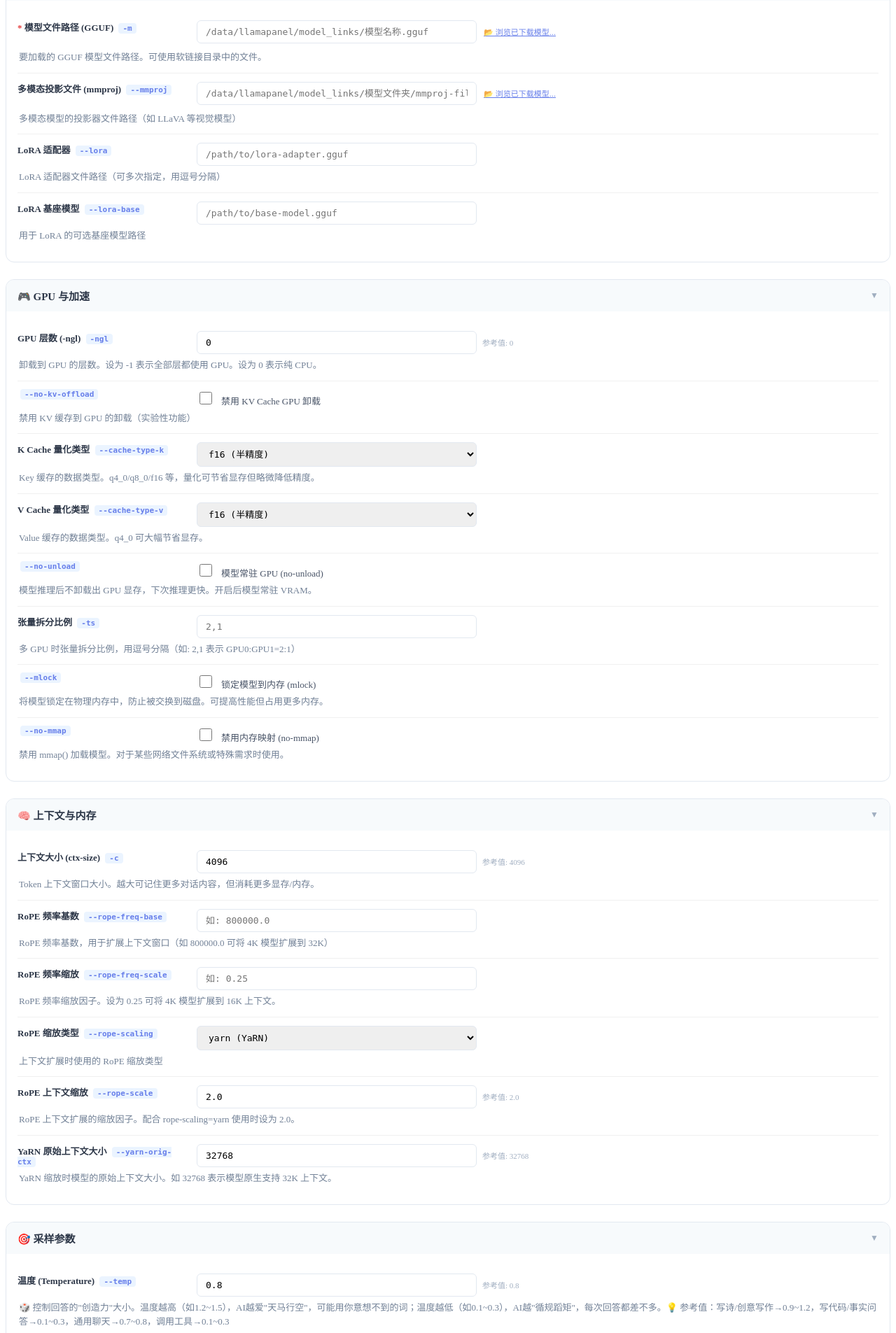
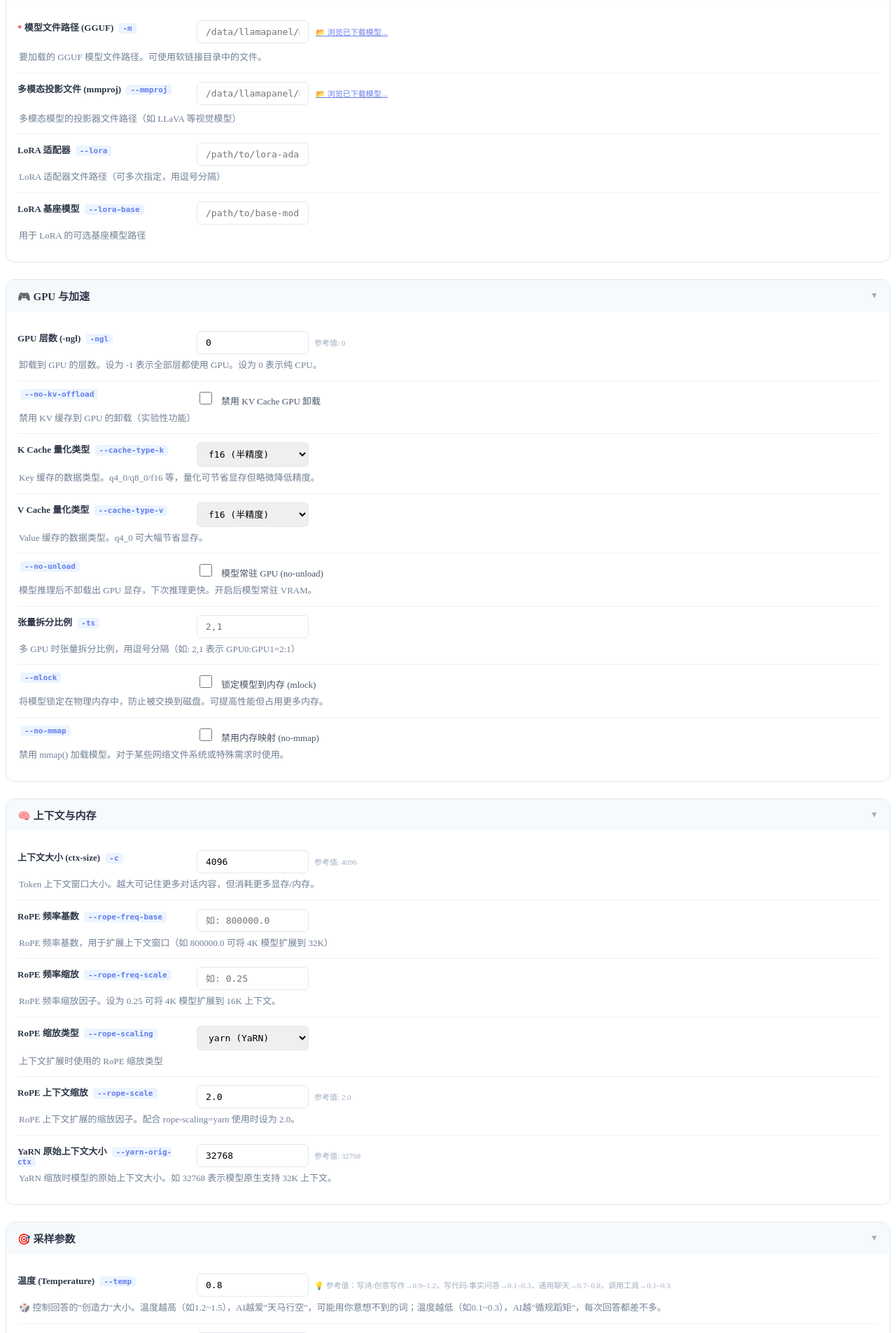
Before and after one commit to CHENBIN-1979/llamapanel, a FastAPI app: page /api/server/page in a window 1280 px wide. Shown: the part 372-2277 px from the top of the page at 70% size. Run offline with FastAPI, Linux system fonts and the light colour scheme; parts of the project's set-up code (start-up, migrations or seed data) failed here and were passed over.

Commit message:
feat: 采样参数显示场景参考值(💡)替代简单默认值 - 后端: 为7个采样参数(temp/top_k/top_p/min_p/repeat_penalty/repeat_last_n/presence_penalty)   增加 ref_scenario 字段，存放场景建议值；从 description 中移除 💡 参考值部分 - 前端: renderParamField 中 number 类型优先显示 ref_scenario 场景参考值   (如 "💡 参考值：写诗/创意写作→0.9~1.2，...") - CSS: 输入框 max-width 从 400px 缩小至 160px，min-width 从 200px 缩小至 100px，   确保场景参考值与输入框同行显示

```diff
--- a/backend/routers/server.py
+++ b/backend/routers/server.py
@@ -273,82 +273,89 @@ SERVER_PARAMS_META = {
         "flag": "--temp",
         "type": "number",
         "label": "温度 (Temperature)",
-        "description": "🎲 控制回答的\"创造力\"大小。温度越高（如1.2~1.5），AI越爱\"天马行空\"，可能用你意想不到的词；温度越低（如0.1~0.3），AI越\"循规蹈矩\"，每次回答都差不多。💡 参考值：写诗/创意写作→0.9~1.2，写代码/事实问答→0.1~0.3，通用聊天→0.7~0.8，调用工具→0.1~0.3",
+        "description": "🎲 控制回答的\"创造力\"大小。温度越高（如1.2~1.5），AI越爱\"天马行空\"，可能用你意想不到的词；温度越低（如0.1~0.3），AI越\"循规蹈矩\"，每次回答都差不多。",
         "default": "0.8",
         "placeholder": "0.8",
         "min": 0.0,
         "max": 2.0,
         "step": 0.01,
+        "ref_scenario": "写诗/创意写作→0.9~1.2，写代码/事实问答→0.1~0.3，通用聊天→0.7~0.8，调用工具→0.1~0.3",
     },
     "top_k": {
         "section": "采样参数",
         "flag": "--top-k",
         "type": "number",
         "label": "Top-K",
-        "description": "🎯 每次生成时，只让AI从\"候选名单\"前K个词里挑选。比如Top-K=40，AI就只能从排名前40的词语中选择，冷门词直接被排除。K越小回答越保守，K越大越有惊喜。💡 参考值：40~60（通用），10~20（严谨回答），0（禁用，让AI自由选择所有词），调用工具→10~20",
+        "description": "🎯 每次生成时，只让AI从\"候选名单\"前K个词里挑选。比如Top-K=40，AI就只能从排名前40的词语中选择，冷门词直接被排除。K越小回答越保守，K越大越有惊喜。",
         "default": "40",
         "placeholder": "40",
         "min": 0,
         "max": 200,
+        "ref_scenario": "40~60（通用），10~20（严谨回答），0（禁用），调用工具→10~20",
     },
     "top_p": {
         "section": "采样参数",
         "flag": "--top-p",
         "type": "number",
         "label": "Top-P (核采样)",
-        "description": "🎯 动态\"淘汰制\"——AI不断把最可能的词加起来，直到总概率达到Top-P值就停止。比如Top-P=0.9，只保留那些概率加起来占90%的词，剩下的10%冷门词全部淘汰。P越小候选词越少，回答越稳定。💡 参考值：0.9~0.95（通用），0.5~0.7（严谨回答），1.0（不限制，所有词都有机会），调用工具→0.1~0.3",
+        "description": "🎯 动态\"淘汰制\"——AI不断把最可能的词加起来，直到总概率达到Top-P值就停止。比如Top-P=0.9，只保留那些概率加起来占90%的词，剩下的10%冷门词全部淘汰。P越小候选词越少，回答越稳定。",
         "default": "0.95",
         "placeholder": "0.95",
         "min": 0.0,
         "max": 1.0,
         "step": 0.01,
+        "ref_scenario": "0.9~0.95（通用），0.5~0.7（严谨回答），1.0（不限制），调用工具→0.1~0.3",
     },
     "min_p": {
         "section": "采样参数",
         "flag": "--min-p",
         "type": "number",
         "label": "Min-P",
-        "description": "🪝 强行\"踢掉\"冷门词。如果一个词的热门程度不到最热门词的min_p倍，就直接淘汰。比如min_p=0.05，最热门词概率30%，那概率低于1.5%的词全部出局。能有效防止AI突然\"抽风\"说出不着边际的话。💡 参考值：0.05~0.1（推荐，平衡安全与多样性），0.2（严格），0（不限制），调用工具→0.2~0.3",
+        "description": "🪝 强行\"踢掉\"冷门词。如果一个词的热门程度不到最热门词的min_p倍，就直接淘汰。比如min_p=0.05，最热门词概率30%，那概率低于1.5%的词全部出局。能有效防止AI突然\"抽风\"说出不着边际的话。",
         "default": "0.05",
         "placeholder": "0.05",
         "min": 0.0,
         "max": 1.0,
         "step": 0.01,
+        "ref_scenario": "0.05~0.1（推荐），0.2（严格），0（不限制），调用工具→0.2~0.3",
     },
     "repeat_penalty": {
         "section": "采样参数",
         "flag": "--repeat-penalty",
         "type": "number",
         "label": "重复惩罚",
-        "description": "🔁 防止AI变\"复读机\"的力度。值越大，AI越不敢重复刚说过的话。1.0=随便重复，1.05=轻微提醒，1.1=适度避免，1.2+=坚决不重复（但可能导致话题跳跃）。💡 参考值：1.0~1.05（自由聊天），1.1~1.15（通用/写作，推荐），1.15~1.2（需要丰富词汇时），调用工具→1.0~1.05",
+        "description": "🔁 防止AI变\"复读机\"的力度。值越大，AI越不敢重复刚说过的话。1.0=随便重复，1.05=轻微提醒，1.1=适度避免，1.2+=坚决不重复（但可能导致话题跳跃）。",
         "default": "1.1",
         "placeholder": "1.1",
         "min": 1.0,
         "max": 2.0,
         "step": 0.01,
+        "ref_scenario": "1.0~1.05（自由聊天），1.1~1.15（通用/写作），1.15~1.2（丰富词汇），调用工具→1.0~1.05",
     },
     "repeat_last_n": {
         "section": "采样参数",
         "flag": "--repeat-last-n",
         "type": "number",
         "label": "重复惩罚窗口",
-        "description": "📏 在最近多少个字的范围内检查重复。比如设为64，AI在最近64个字内重复说某词就会被扣分。设太小查重范围窄，AI可能前后翻来覆去说同一套话；设太大会\"记性太好\"，AI可能因避免旧词而跑偏。💡 参考值：64~128（通用聊天），256+（长文创作），0（完全不查重），-1（全程检查），调用工具→64~128",
+        "description": "📏 在最近多少个字的范围内检查重复。比如设为64，AI在最近64个字内重复说某词就会被扣分。设太小查重范围窄，AI可能前后翻来覆去说同一套话；设太大会\"记性太好\"，AI可能因避免旧词而跑偏。",
         "default": "64",
         "placeholder": "64",
         "min": -1,
         "max": 99999,
+        "ref_scenario": "64~128（通用聊天），256+（长文创作），0（不查重），-1（全程检查），调用工具→64~128",
     },
     "presence_penalty": {
         "section": "采样参数",
         "flag": "--presence-penalty",
         "type": "number",
         "label": "存在惩罚 (presence-penalty)",
-        "description": "💡 鼓励AI\"聊点新东西\"。只要一个概念出现过就会被扣分，AI就会转向没用过的新词。值越大，AI越爱引入新话题、新词汇，适合头脑风暴或创意写作。但太大可能导致回答散乱。💡 参考值：0.0（不干预，默认），0.1~0.3（适当鼓励话题多样性），0.4~0.6（强烈鼓励创新，创意模式），调用工具→0.0~0.1",
+        "description": "💡 鼓励AI\"聊点新东西\"。只要一个概念出现过就会被扣分，AI就会转向没用过的新词。值越大，AI越爱引入新话题、新词汇，适合头脑风暴或创意写作。但太大可能导致回答散乱。",
         "default": "0.0",
         "placeholder": "0.0",
         "min": -2.0,
         "max": 2.0,
         "step": 0.01,
+        "ref_scenario": "0.0（不干预），0.1~0.3（适当多样），0.4~0.6（强烈创新），调用工具→0.0~0.1",
     },
 
     # ===== 服务器设置 =====
--- a/backend/templates/server.html
+++ b/backend/templates/server.html
@@ -178,12 +178,12 @@
 	        margin-left: 8px;
 	        white-space: nowrap;
 	    }
-    .param-input { flex: 1; min-width: 200px; }
+    .param-input { flex: 1; min-width: 100px; }
     .param-input input[type="text"],
     .param-input input[type="number"],
     .param-input select {
         width: 100%;
-        max-width: 400px;
+        max-width: 160px;
         padding: 8px 12px;
         border: 1px solid #e2e8f0;
         border-radius: 6px;
@@ -556,8 +556,11 @@
                 const max = param.max !== undefined ? ` max="${param.max}"` : '';
                 const step = param.step !== undefined ? ` step="${param.step}"` : '';
                 const refVal = param.default !== undefined ? param.default : '';
-                inputHtml = `<input type="number" id="param-${key}" value="${escapeHtml(currentVal)}" placeholder="${escapeHtml(param.placeholder || '')}"${min}${max}${step} onchange=\"onParamChange('${key}')\">`;
-                if (refVal !== '') {
+                const refScenario = param.ref_scenario || '';
+                inputHtml = `<input type="number" id="param-${key}" value="${escapeHtml(currentVal)}" placeholder="${escapeHtml(param.placeholder || '')}"${min}${max}${step} onchange="onParamChange('${key}')">`;
+                if (refScenario) {
+                    inputHtml += `<span class="param-ref">💡 参考值：${escapeHtml(refScenario)}</span>`;
+                } else if (refVal !== '') {
                     inputHtml += `<span class="param-ref">参考值: ${escapeHtml(String(refVal))}</span>`;
                 }
                 break;
```
